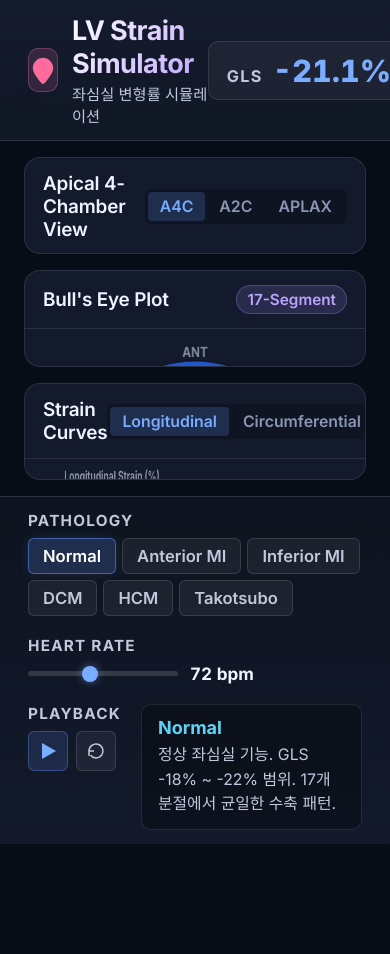
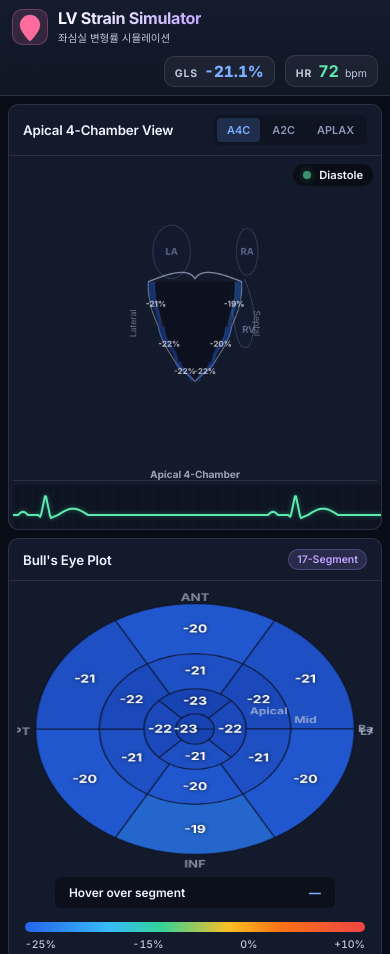
Before and after one commit to 5chahyun/lv-strain-simulator, a plain HTML site: page index.html in a window 390 px wide. Shown: the top 954 px of the page. Before the commit the page ends 844 px from the top, so only its background shows below. Drawn offline with Linux system fonts and the light colour scheme.

Commit message:
Add files via upload

```diff
--- a/index.html
+++ b/index.html
@@ -612,11 +612,145 @@ body {
 }
 
 @media (max-width: 768px) {
+  html {
+    font-size: 15px;
+  }
+
+  .app-container {
+    height: auto;
+    max-height: none;
+    overflow: auto;
+  }
+
+  /* Header — compact */
+  .app-header {
+    padding: 10px 16px;
+    flex-wrap: wrap;
+    gap: 10px;
+  }
+  .app-header h1 { font-size: 1.15rem; }
+  .subtitle { font-size: 0.75rem; }
+  .logo-icon { width: 36px; height: 36px; }
+  .header-left { gap: 10px; }
+  .header-right { gap: 10px; }
+  .gls-display, .hr-display {
+    padding: 6px 12px;
+    gap: 6px;
+  }
+  .gls-value { font-size: 1.25rem; }
+  .hr-value { font-size: 1.15rem; }
+  .gls-label, .hr-label { font-size: 0.75rem; }
+  .hr-unit { font-size: 0.75rem; }
+
+  /* Main — single column, scrollable */
   .main-content {
     grid-template-columns: 1fr;
-  }
+    gap: 10px;
+    padding: 10px 12px;
+    overflow: visible;
+  }
+
+  /* Panels */
+  .panel {
+    border-radius: var(--radius-md);
+  }
+  .panel-header {
+    padding: 10px 14px;
+    flex-wrap: wrap;
+    gap: 8px;
+  }
+  .panel-header h2 { font-size: 0.95rem; }
+  .panel-badge { font-size: 0.75rem; padding: 3px 8px; }
+
+  /* Tabs */
+  .view-tab, .curve-tab {
+    font-size: 0.78rem;
+    padding: 5px 10px;
+  }
+
+  /* LV Canvas */
+  .canvas-container {
+    padding: 4px;
+  }
+  #lvCanvas {
+    max-height: 320px;
+  }
+  .phase-indicator {
+    font-size: 0.8rem;
+    padding: 4px 10px;
+    top: 8px;
+    right: 8px;
+  }
+  .ecg-strip { height: 45px; }
+
+  /* Bull's Eye */
+  .bullseye-container {
+    padding: 8px;
+  }
+  #bullseyeCanvas {
+    max-height: 280px;
+  }
+  .segment-info {
+    padding: 8px 14px;
+    font-size: 0.85rem;
+    max-width: 280px;
+  }
+  .color-scale { padding: 6px 16px 10px; }
+  .scale-labels { font-size: 0.75rem; }
+
+  /* Curves */
+  .curves-container { padding: 6px 8px; }
+  #curvesCanvas { max-height: 220px; }
+  .curves-legend {
+    gap: 6px;
+    padding: 8px 12px 10px;
+  }
+  .legend-item { font-size: 0.72rem; gap: 3px; }
+  .legend-dot { width: 8px; height: 3px; }
+
+  /* Controls Bar — stacked */
   .controls-bar {
-    flex-wrap: wrap;
+    flex-direction: column;
+    gap: 12px;
+    padding: 12px 16px;
+  }
+  .control-label { font-size: 0.75rem; }
+  .pathology-selector {
+    gap: 5px;
+  }
+  .path-btn {
+    font-size: 0.78rem;
+    padding: 6px 10px;
+  }
+  .slider { width: 120px; }
+  .slider-value { font-size: 0.85rem; }
+  .info-card { padding: 10px 14px; }
+  .info-card h3 { font-size: 0.9rem; }
+  .info-card p { font-size: 0.78rem; }
+  .play-btn, .reset-btn { width: 36px; height: 36px; }
+}
+
+/* Extra small — phones in portrait */
+@media (max-width: 420px) {
+  html { font-size: 14px; }
+  .app-header {
+    padding: 8px 12px;
+  }
+  .header-right {
+    width: 100%;
+    justify-content: flex-end;
+  }
+  .main-content {
+    padding: 8px;
+    gap: 8px;
+  }
+  .gls-display, .hr-display {
+    padding: 5px 10px;
+  }
+  .gls-value { font-size: 1.1rem; }
+  .path-btn {
+    font-size: 0.72rem;
+    padding: 5px 8px;
   }
 }
 
```
